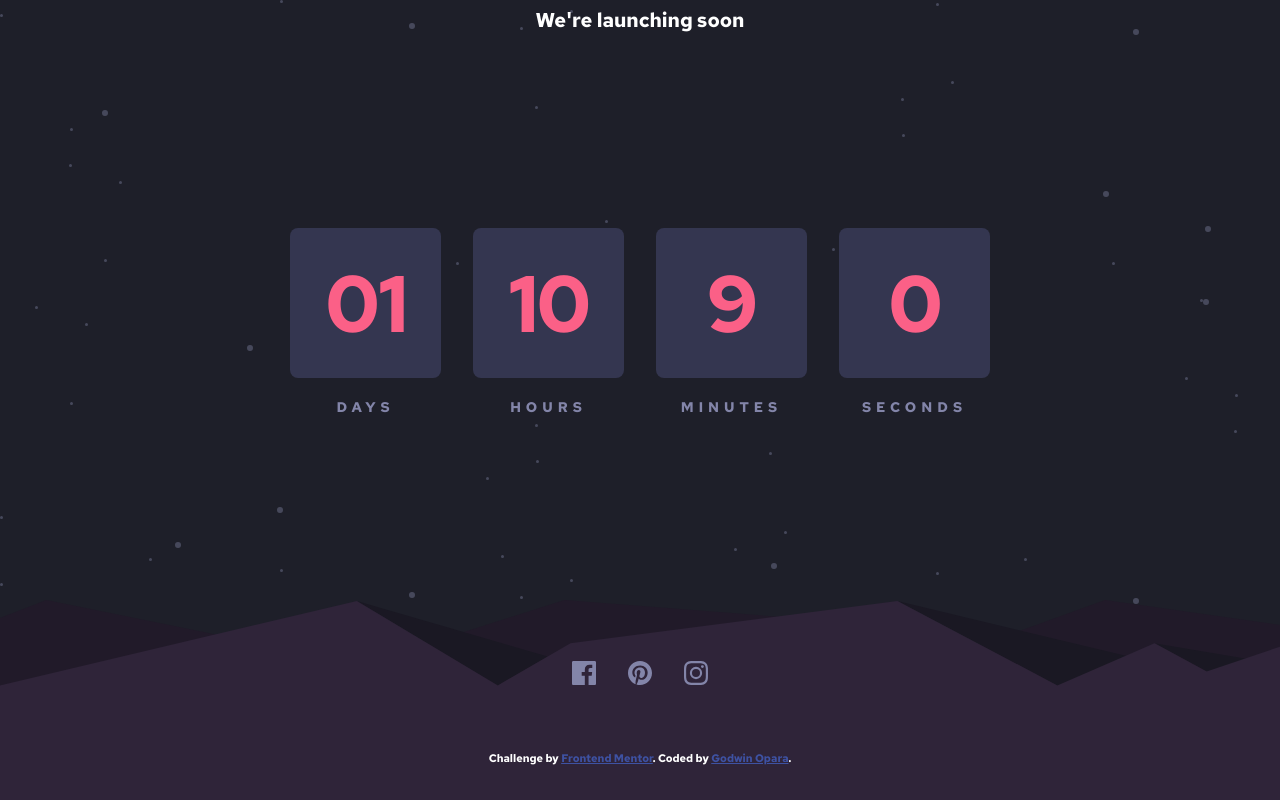
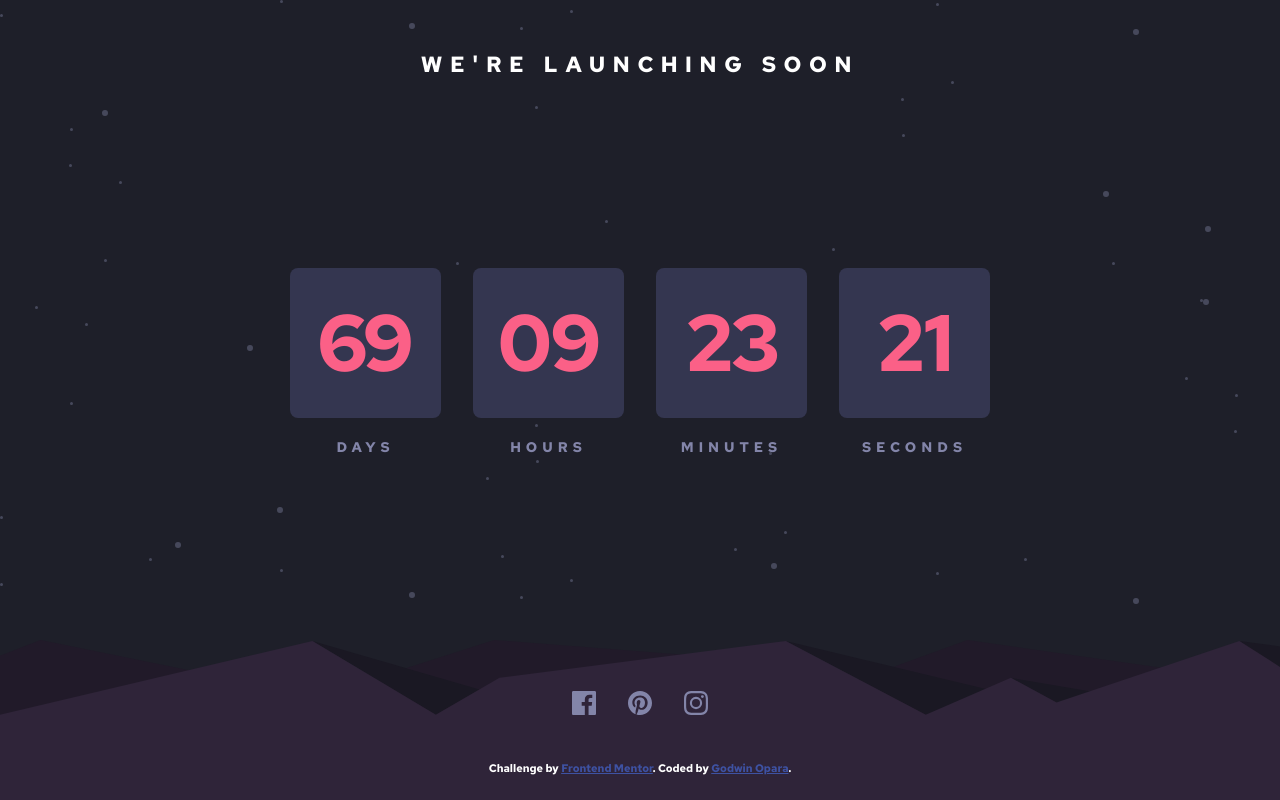
Before and after one commit to godwinopara/launch-count-down, a plain HTML site: page index.html in a window 1280 px wide. Drawn offline with Linux system fonts and the light colour scheme.

Commit message:
finished the desktop layout

```diff
--- a/index.html
+++ b/index.html
@@ -34,7 +34,7 @@
         <section class="countdown_label">
           <div class="countdown_label_content">
             <div class="countdown_time days">
-              <p>01</p>
+              <p></p>
             </div>
             <h2>Days</h2>
           </div>
@@ -42,7 +42,7 @@
         <section class="countdown_label">
           <div class="countdown_label_content">
             <div class="countdown_time hours">
-              <p>10</p>
+              <p></p>
             </div>
             <h2>Hours</h2>
           </div>
@@ -50,7 +50,7 @@
         <section class="countdown_label">
           <div class="countdown_label_content">
             <div class="countdown_time minutes">
-              <p>10</p>
+              <p></p>
             </div>
             <h2>Minutes</h2>
           </div>
@@ -58,7 +58,7 @@
         <section class="countdown_label">
           <div class="countdown_label_content">
             <div class="countdown_time seconds">
-              <p>05</p>
+              <p></p>
             </div>
             <h2>Seconds</h2>
           </div>
--- a/js/main.js
+++ b/js/main.js
@@ -1,64 +1,54 @@
+setInterval(displayCountDownTime, 1000);
+
 const day = document.querySelector(".days p");
 const hour = document.querySelector(".hours p");
 const minutes = document.querySelector(".minutes p");
 const seconds = document.querySelector(".seconds p");
 
-let current =
-  Number(day.innerHTML) + Number(hour.innerHTML) + Number(minutes.innerHTML);
-let secondsNumber = Number(seconds.innerHTML);
-let minutesNumber = Number(minutes.innerHTML);
-let hoursNumber = Number(hour.innerHTML);
-let dayNumber = Number(day.innerHTML);
+let dueTime = "dec 27 2021 00:00:00";
 
-let timeout = setInterval(countdown, 1000);
+const getCountDownDueDay = () => {
+  const dueDay = new Date(launchTime).getTime();
+};
 
-function countdown() {
-  secondsCountDown();
-  minutesCountDown();
-  hoursCountDown();
-  daysCountDown();
-  //   console.log(secondsNumber);
+const getDayRemaining = () => {
+  const launchDay = new Date(dueTime).getTime();
+  const now = new Date().getTime();
+
+  const diff = launchDay - now;
+
+  return diff;
+  seconds.innerHTML = secTime;
+};
+
+const setTime = () => {
+  const sec = 1000;
+  const min = sec * 60;
+  const hour = min * 60;
+  const days = hour * 24;
+
+  return { sec, min, hour, days };
+};
+
+const remainingDayToCountDown = ({ days, hour, min, sec }) => {
+  const timeDifference = getDayRemaining();
+
+  const daysRemaining = Math.floor(timeDifference / days);
+  const hoursRemaining = Math.floor((timeDifference % days) / hour);
+  const minutesRemaining = Math.floor((timeDifference % hour) / min);
+  const secondsRemaining = Math.floor((timeDifference % min) / sec);
+
+  return { daysRemaining, hoursRemaining, minutesRemaining, secondsRemaining };
+};
+
+function displayCountDownTime() {
+  const { daysRemaining, hoursRemaining, minutesRemaining, secondsRemaining } =
+    remainingDayToCountDown(setTime());
+
+  day.innerHTML = daysRemaining < 10 ? "0" + daysRemaining : daysRemaining;
+  hour.innerHTML = hoursRemaining < 10 ? "0" + hoursRemaining : hoursRemaining;
+  minutes.innerHTML =
+    minutesRemaining < 10 ? "0" + minutesRemaining : minutesRemaining;
+  seconds.innerHTML =
+    secondsRemaining < 10 ? "0" + secondsRemaining : secondsRemaining;
 }
-console.log(secondsNumber);
-
-function secondsCountDown() {
-  if (secondsNumber > 0) {
-    secondsNumber--;
-    seconds.innerHTML = secondsNumber;
-  } else {
-    secondsNumber = 5;
-    seconds.innerHTML = secondsNumber;
-    return secondsNumber;
-  }
-}
-
-function minutesCountDown() {
-  if (secondsNumber === 0 && minutesNumber > 0) {
-    minutesNumber--;
-    minutes.innerHTML = minutesNumber;
-  }
-}
-function hoursCountDown() {
-  if (minutesNumber === 0 && hoursNumber > 0) {
-    hoursNumber--;
-    minutesNumber = 5;
-    minutes.innerHTML = minutesNumber;
-    hour.innerHTML = hoursNumber;
-  }
-}
-
-function daysCountDown() {
-  if (hoursNumber === 0 && dayNumber > 0) {
-    dayNumber--;
-    hoursNumber = 5;
-    hour.innerHTML = hoursNumber;
-    day.innerHTML = dayNumber;
-  } else if (
-    dayNumber === 0 &&
-    hoursNumber === 0 &&
-    minutesNumber === 0 &&
-    secondsNumber === 0
-  ) {
-    clearInterval(timeout);
-  }
-}
--- a/scss/_home.scss
+++ b/scss/_home.scss
@@ -1,3 +1,16 @@
+header {
+  margin-top: 5rem;
+  display: flex;
+  flex-wrap: wrap;
+  text-align: center;
+  h1 {
+    font-size: 2.2rem;
+    text-transform: uppercase;
+    letter-spacing: 0.75rem;
+    line-height: 2.9rem;
+  }
+}
+
 .countdown_app {
   display: flex;
   justify-content: space-between;
@@ -32,7 +45,6 @@
         font-size: 8rem;
         letter-spacing: -0.24rem;
         line-height: 7.1rem;
-        font-weight: bold;
         color: $Soft-red;
       }
     }
@@ -50,7 +62,7 @@ footer {
   background-repeat: no-repeat;
   background-size: cover;
   width: 100%;
-  min-height: 25vh;
+  min-height: 20vh;
   display: flex;
   flex-direction: column;
   justify-content: space-around;
```
Also changed, not shown: css/main.css, 1 other file.
